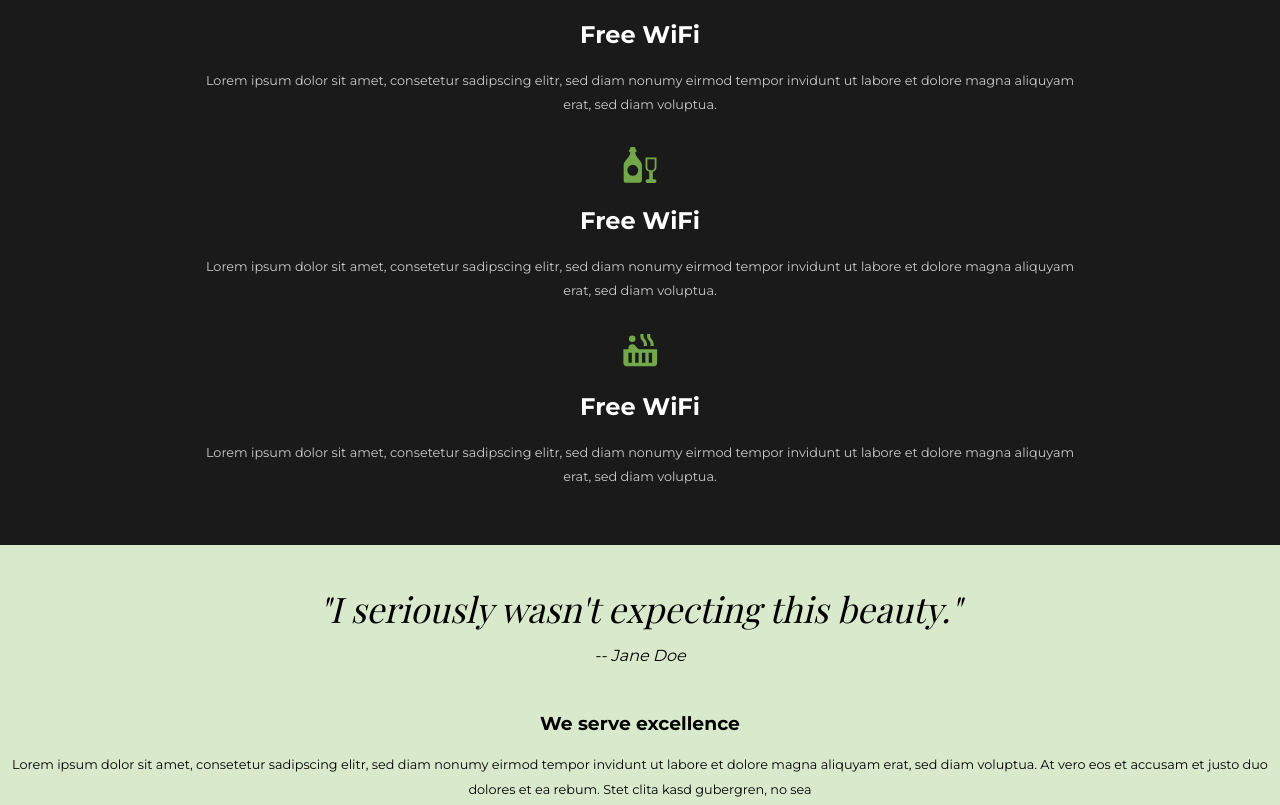
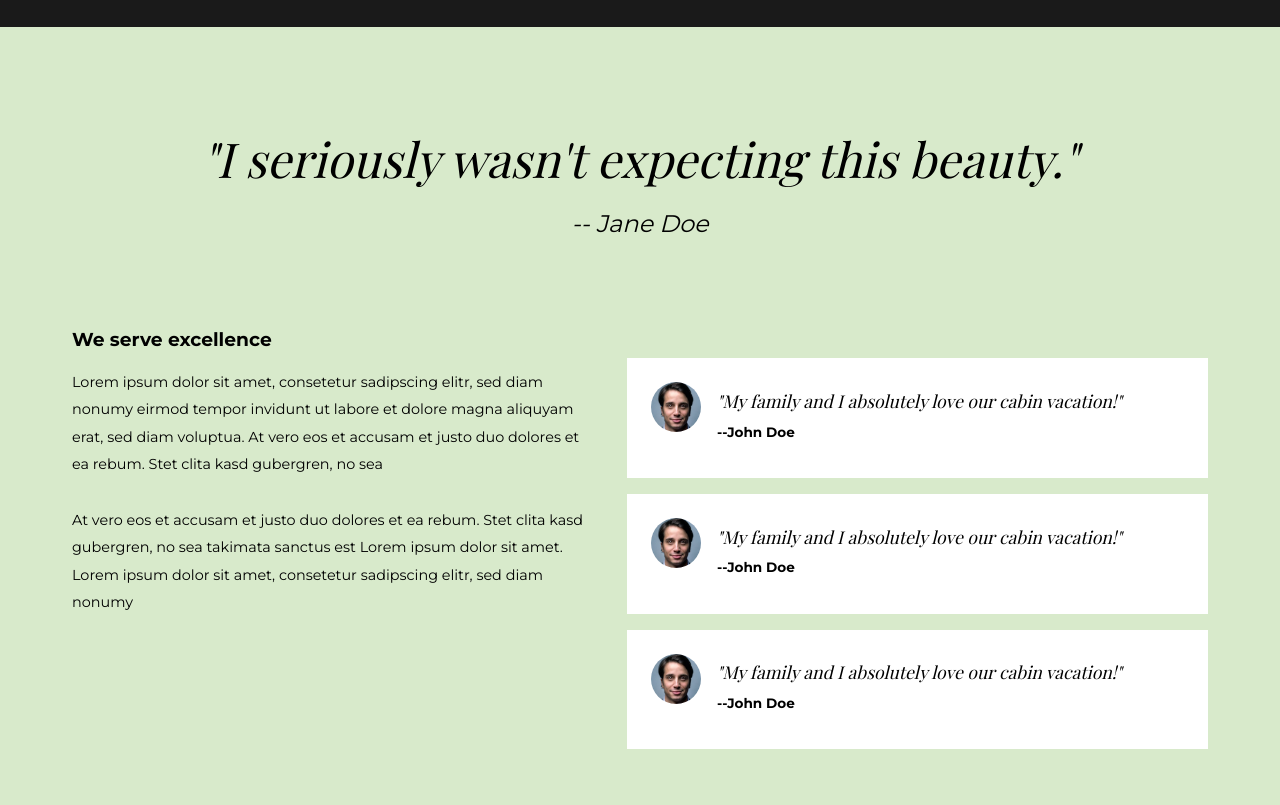
Before and after one commit to thet-naing-soe/forest-vacation, a plain HTML site: page index.html in a window 1280 px wide. Shown: the part 1180-1985 px from the top of the page. Drawn offline with nearby package versions, Linux system fonts and the light colour scheme.

Commit message:
desktop layout

```diff
--- a/index.css
+++ b/index.css
@@ -1,12 +1,13 @@
-@import url('https://fonts.googleapis.com/css2?family=Montserrat:wght@400;700&family=Playfair+Display&display=swap');
-html, body {
+@import url("https://fonts.googleapis.com/css2?family=Montserrat:wght@400;700&family=Playfair+Display&display=swap");
+html,
+body {
   margin: 0;
   padding: 0;
 }
 
 body {
-    background: #D8EACB;
-    font-family: 'Montserrat', sans-serif;
+  background: #d8eacb;
+  font-family: "Montserrat", sans-serif;
 }
 
 a {
@@ -24,8 +25,8 @@ img {
 header {
   display: flex;
   justify-content: space-between;
-    background: #EEEEEE;
-    padding: .5em;
+  background: #eeeeee;
+  padding: 0.5em;
 }
 
 .logo {
@@ -44,7 +45,7 @@ nav ul {
   width: 100%;
   top: 0;
   left: 0;
-    background: #72A84A;
+  background: #72a84a;
   height: 100vh;
   padding-top: 5em;
   z-index: 100;
@@ -75,14 +76,14 @@ nav ul li a {
   color: white;
 }
 .wrapper {
-  padding: .5em;
+  padding: 0.5em;
   text-align: center;
 }
 .no-padding {
   padding: 0;
 }
 .subtitle {
-  padding: 3em 0 .5em;
+  padding: 3em 0 0.5em;
 }
 h1 span {
   display: block;
@@ -91,9 +92,9 @@ h1 span {
 .cta {
   display: inline-block;
   padding: 1em;
-  background: #72A84A;
+  background: #72a84a;
   font-weight: bold;
-  color:white ;
+  color: white;
   margin-top: 1em;
   margin-bottom: 3em;
 }
@@ -105,16 +106,18 @@ ul.featured-cabins li {
   margin-bottom: 3em;
 }
 .cabin-img {
-  box-shadow: 10px 10px 10px rgba(0, 0, 0, .2);
+  box-shadow: 10px 10px 10px rgba(0, 0, 0, 0.2);
 }
 .cabin-title {
   font-size: 1.3em;
   font-weight: bold;
 }
-.cabin-decs, ul.features li p , .left p {
+.cabin-decs,
+ul.features li p,
+.left p {
   line-height: 1.9;
   margin-bottom: 2em;
-  font-size: .8rem;
+  font-size: 0.8rem;
 }
 .cabin-cta {
   display: flex;
@@ -122,8 +125,8 @@ ul.featured-cabins li {
   position: relative;
 }
 .cabin-cta::after {
-  position:absolute;
-  content: '';
+  position: absolute;
+  content: "";
   background: white;
   bottom: -12px;
   width: 100%;
@@ -137,7 +140,7 @@ ul.featured-cabins li {
   width: 10px;
 }
 .feature-container {
-  background: #1A1A1A;
+  background: #1a1a1a;
   color: white;
 }
 ul.features {
@@ -148,13 +151,13 @@ ul.features li img {
   width: 40px;
 }
 ul.features li p {
-  color: #CCCCCC;
+  color: #cccccc;
 }
 .main-quote {
-  font-family: 'Playfair Display', serif;
+  font-family: "Playfair Display", serif;
   font-size: 2.2rem;
   font-style: italic;
-  margin-bottom: .5em;
+  margin-bottom: 0.5em;
 }
 .main-cite {
   margin-bottom: 3em;
@@ -172,11 +175,11 @@ ul.testimonials li {
   border-radius: 50%;
 }
 .test-desc {
-  font-family: 'Playfair Display', serif;
+  font-family: "Playfair Display", serif;
   font-style: italic;
 }
 .test-auth {
-  font-size: .85rem;
+  font-size: 0.85rem;
   font-weight: bold;
 }
 .last-container {
@@ -187,11 +190,12 @@ ul.testimonials li {
   bottom: 0;
   left: 0;
   z-index: 1;
-  opacity: .1;
+  opacity: 0.1;
   width: 80%;
 }
 @media (min-width: 550px) {
-  .menu, .exit {
+  .menu,
+  .exit {
     display: none;
   }
   header {
@@ -208,24 +212,95 @@ ul.testimonials li {
     height: auto;
   }
   ul.nav li a {
-    font-size: .9rem;
+    font-size: 0.9rem;
     font-weight: normal;
     padding: 0 1em;
   }
-  ul.nav li:last-child a{
+  ul.nav li:last-child a {
     padding-right: 0;
   }
   ul.nav .active a {
     font-weight: bold;
   }
   ul.nav .res a {
-    color: #72A84A;
+    color: #72a84a;
     font-weight: bold;
   }
   ul.featured-cabins {
     display: grid;
     grid-gap: 3em;
-    grid-template-columns: repeat(3,auto);
+    grid-template-columns: repeat(3, auto);
     width: 90%;
   }
 }
+@media (min-width: 650px) {
+  ul.features {
+    display: grid;
+    grid-gap: 3em;
+    width: 90%;
+    grid-template-columns: repeat(3, auto);
+  }
+}
+@media (min-width: 900px) {
+  .wrapper {
+    text-align: left;
+  }
+  .flex {
+    display: flex;
+  }
+  .hero {
+    margin: 8em 4em;
+  }
+  .main-copy {
+    width: 40%;
+  }
+  .subtitle {
+    margin: 0 0 1em;
+    padding: 0;
+  }
+  h1 {
+    font-size: 3em;
+    margin-top: 0;
+  }
+  ul.featured-cabins {
+    width: 70%;
+  }
+  .last-container {
+    margin: 0 4em;
+  }
+  .main-quote,.main-cite {
+    text-align: center;
+  }
+  .main-quote {
+    font-size: 3em;
+    margin-top: 2em;
+  }
+  .main-cite {
+    font-size: 1.5em;
+    margin-bottom: 3em;
+  }
+  .bio {
+    width: 90%;
+  }
+  ul.testimonials {
+    width: 100%;
+    margin-left: 2em;
+  }
+  ul.testimonials li {
+    display: flex;
+    background: white;
+    padding: 1.5em;
+    margin-bottom: 1em;
+  }
+  .test-img {
+    margin-right: 1em;
+  }
+  .test-desc {
+    font-size: 1.1rem;
+    margin-top: .5em;
+    margin-bottom: 0;
+  }
+  .cabin-desc, ul.features li p, .left p {
+    font-size: .9rem;
+  }
+}
--- a/index.html
+++ b/index.html
@@ -154,7 +154,7 @@
               <p class="test-desc">
                 "My family and I absolutely love our cabin vacation!"
               </p>
-              <p class="  ">--John Doe</p>
+              <p class="test-auth">--John Doe</p>
             </div>
           </li>
           <li>
```
Lines whose indentation alone changed are shown as unchanged.
